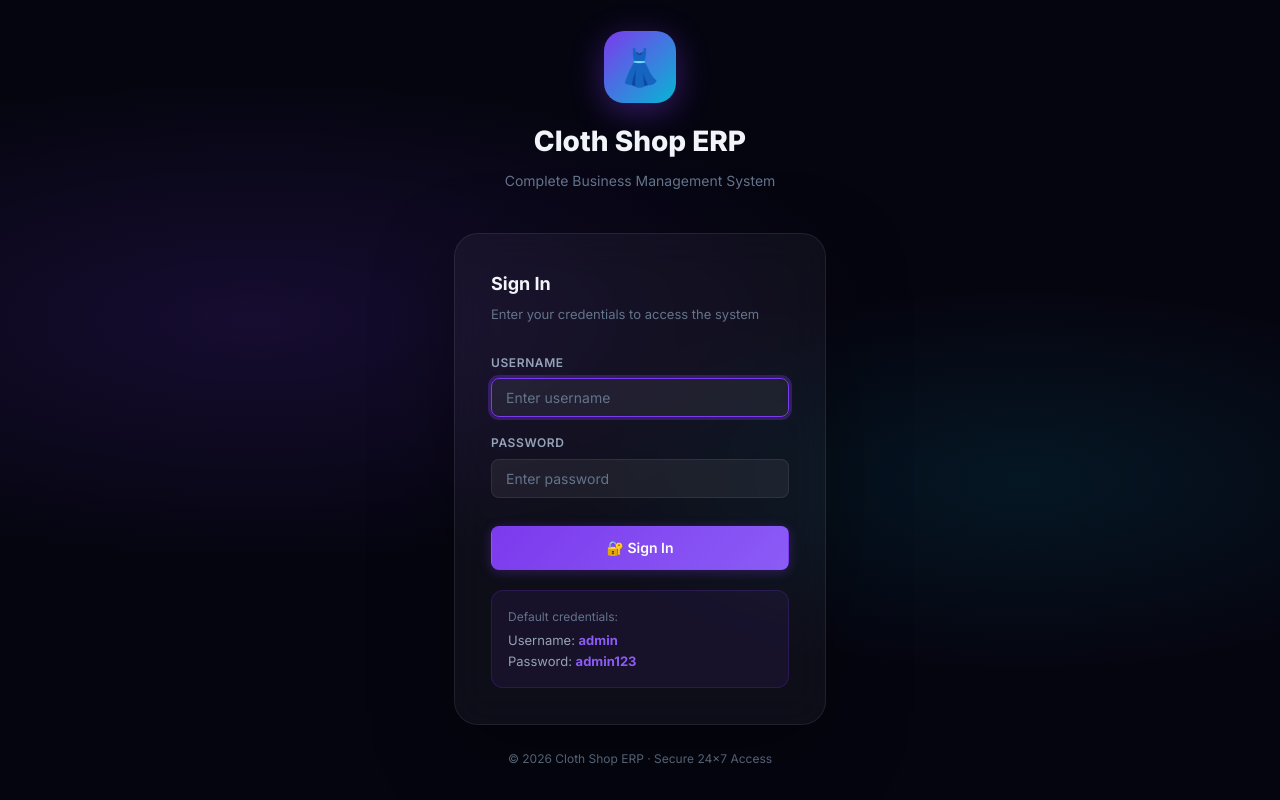
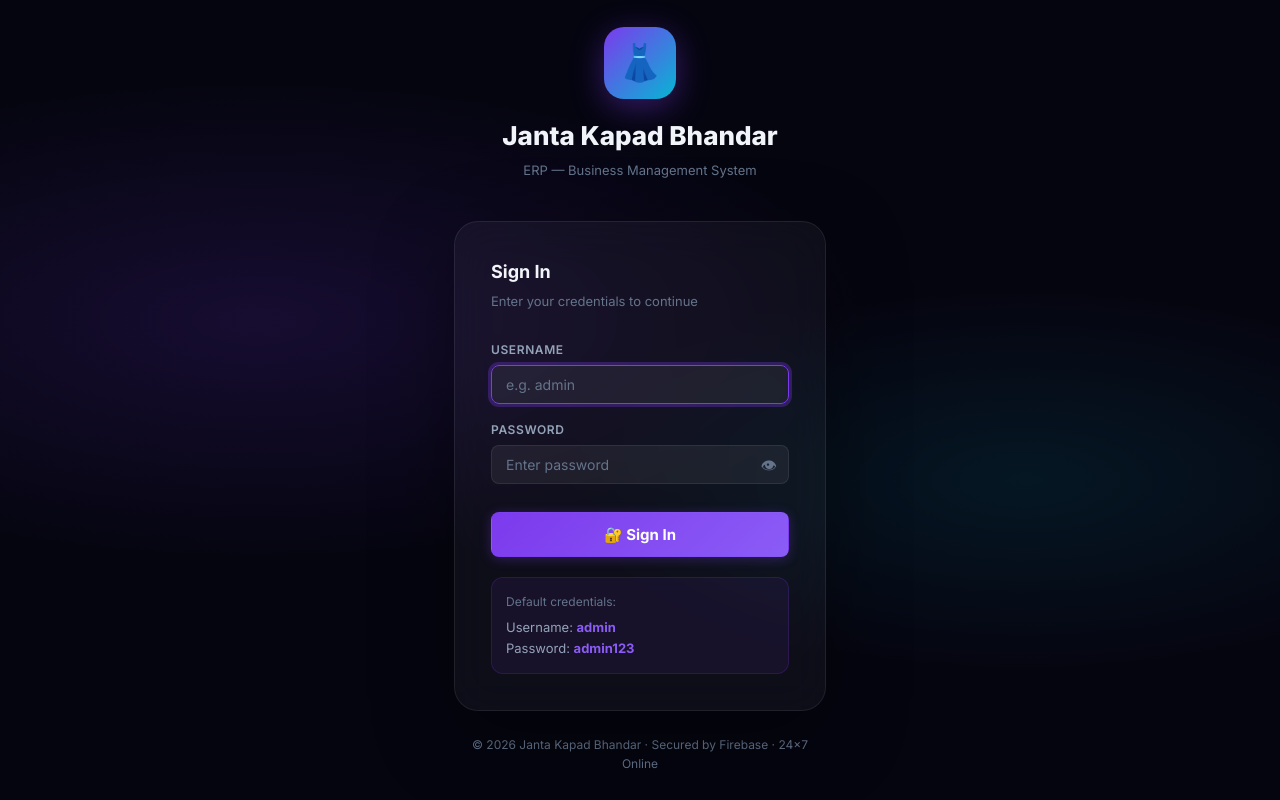
Before and after one commit to Sankalp113/shop-erp, a React (Vite) app in the folder client/: page /shop-erp/login in a window 1280 px wide. Built offline with nearby package versions, Linux system fonts and the light colour scheme; no server answers.

Commit message:
Fix login: plain username field, no-cache headers, shop branding

```diff
--- a/client/index.html
+++ b/client/index.html
@@ -3,9 +3,12 @@
   <head>
     <meta charset="UTF-8" />
     <link rel="icon" type="image/svg+xml" href="/logo.svg" />
+    <meta http-equiv="Cache-Control" content="no-cache, no-store, must-revalidate" />
+    <meta http-equiv="Pragma" content="no-cache" />
+    <meta http-equiv="Expires" content="0" />
     <meta name="viewport" content="width=device-width, initial-scale=1.0" />
-    <meta name="description" content="Cloth Shop Management System - Complete ERP for your textile business" />
-    <title>Cloth Shop ERP</title>
+    <meta name="description" content="Janta Kapad Bhandar ERP - Complete Business Management System" />
+    <title>Janta Kapad Bhandar ERP</title>
     <link rel="preconnect" href="https://fonts.googleapis.com" />
     <link rel="preconnect" href="https://fonts.gstatic.com" crossorigin />
     <link href="https://fonts.googleapis.com/css2?family=Inter:wght@300;400;500;600;700;800&display=swap" rel="stylesheet" />
--- a/client/src/pages/Login.jsx
+++ b/client/src/pages/Login.jsx
@@ -9,6 +9,7 @@ export default function Login() {
   const [form, setForm] = useState({ username: '', password: '' })
   const [loading, setLoading] = useState(false)
   const [error, setError] = useState('')
+  const [showPwd, setShowPwd] = useState(false)
 
   async function handleSubmit(e) {
     e.preventDefault()
@@ -19,7 +20,7 @@ export default function Login() {
       toast.success('Welcome back!')
       navigate('/')
     } catch (err) {
-      setError(err.message || 'Login failed. Check your credentials.')
+      setError('Invalid username or password. Please try again.')
     } finally {
       setLoading(false)
     }
@@ -35,17 +36,13 @@ export default function Login() {
       position: 'relative',
       overflow: 'hidden',
     }}>
-      {/* Animated background */}
+      {/* Background glow */}
       <div style={{
         position: 'absolute', inset: 0, pointerEvents: 'none',
         background: 'radial-gradient(ellipse 80% 50% at 20% 40%, rgba(124,58,237,0.15) 0%, transparent 60%), radial-gradient(ellipse 60% 40% at 80% 60%, rgba(6,182,212,0.1) 0%, transparent 60%)',
       }} />
 
-      <div style={{
-        width: '100%', maxWidth: 420,
-        padding: '0 24px',
-        position: 'relative', zIndex: 1,
-      }}>
+      <div style={{ width: '100%', maxWidth: 420, padding: '0 24px', position: 'relative', zIndex: 1 }}>
         {/* Logo */}
         <div style={{ textAlign: 'center', marginBottom: 40 }}>
           <div style={{
@@ -55,24 +52,21 @@ export default function Login() {
             justifyContent: 'center', fontSize: 36,
             boxShadow: '0 8px 32px rgba(124,58,237,0.4)',
           }}>👗</div>
-          <h1 style={{ fontSize: 28, fontWeight: 800, color: 'var(--text-primary)' }}>Cloth Shop ERP</h1>
-          <p style={{ color: 'var(--text-muted)', fontSize: 14, marginTop: 6 }}>
-            Complete Business Management System
-          </p>
+          <h1 style={{ fontSize: 26, fontWeight: 800, color: 'var(--text-primary)' }}>Janta Kapad Bhandar</h1>
+          <p style={{ color: 'var(--text-muted)', fontSize: 13, marginTop: 4 }}>ERP — Business Management System</p>
         </div>
 
         {/* Card */}
         <div style={{
           background: 'rgba(255,255,255,0.04)',
           border: '1px solid rgba(255,255,255,0.08)',
-          borderRadius: 24,
-          padding: 36,
+          borderRadius: 24, padding: 36,
           backdropFilter: 'blur(20px)',
           boxShadow: '0 24px 80px rgba(0,0,0,0.4)',
         }}>
-          <h2 style={{ fontSize: 18, fontWeight: 700, marginBottom: 6 }}>Sign In</h2>
+          <h2 style={{ fontSize: 18, fontWeight: 700, marginBottom: 4 }}>Sign In</h2>
           <p style={{ color: 'var(--text-muted)', fontSize: 13, marginBottom: 28 }}>
-            Enter your credentials to access the system
+            Enter your credentials to continue
           </p>
 
           {error && (
@@ -81,51 +75,73 @@ export default function Login() {
             </div>
           )}
 
-          <form onSubmit={handleSubmit}>
+          <form onSubmit={handleSubmit} autoComplete="on">
             <div className="form-group">
-              <label className="form-label">Username</label>
+              <label className="form-label">USERNAME</label>
               <input
+                id="username"
+                name="username"
                 className="form-control"
                 type="text"
-                placeholder="Enter username"
+                placeholder="e.g. admin"
                 value={form.username}
                 onChange={e => setForm(p => ({ ...p, username: e.target.value }))}
                 autoFocus
                 autoComplete="username"
+                required
               />
             </div>
 
-            <div className="form-group" style={{ marginBottom: 28 }}>
-              <label className="form-label">Password</label>
+            <div className="form-group" style={{ marginBottom: 28, position: 'relative' }}>
+              <label className="form-label">PASSWORD</label>
               <input
+                id="password"
+                name="password"
                 className="form-control"
-                type="password"
+                type={showPwd ? 'text' : 'password'}
                 placeholder="Enter password"
                 value={form.password}
                 onChange={e => setForm(p => ({ ...p, password: e.target.value }))}
                 autoComplete="current-password"
+                required
+                style={{ paddingRight: 44 }}
               />
+              <button
+                type="button"
+                onClick={() => setShowPwd(v => !v)}
+                style={{
+                  position: 'absolute', right: 12, top: 34, background: 'none',
+                  border: 'none', cursor: 'pointer', color: 'var(--text-muted)', fontSize: 16,
+                }}
+              >{showPwd ? '🙈' : '👁'}</button>
             </div>
 
             <button
               type="submit"
               className="btn btn-primary w-full"
               disabled={loading}
-              style={{ justifyContent: 'center', padding: '14px 24px', fontSize: 14 }}
+              style={{ justifyContent: 'center', padding: '14px 24px', fontSize: 15, fontWeight: 700 }}
             >
-              {loading ? <><span className="loading-spinner" style={{ width: 16, height: 16 }} /> Signing in...</> : '🔐 Sign In'}
+              {loading
+                ? <><span className="loading-spinner" style={{ width: 16, height: 16 }} /> Signing in...</>
+                : '🔐 Sign In'}
             </button>
           </form>
 
-          <div style={{ marginTop: 20, padding: 16, background: 'rgba(124,58,237,0.08)', borderRadius: 12, border: '1px solid rgba(124,58,237,0.2)' }}>
-            <p style={{ fontSize: 12, color: 'var(--text-muted)', marginBottom: 4 }}>Default credentials:</p>
-            <p style={{ fontSize: 13, color: 'var(--text-secondary)' }}>Username: <strong style={{ color: 'var(--primary-light)' }}>admin</strong></p>
-            <p style={{ fontSize: 13, color: 'var(--text-secondary)' }}>Password: <strong style={{ color: 'var(--primary-light)' }}>admin123</strong></p>
+          {/* Hint box */}
+          <div style={{ marginTop: 20, padding: 14, background: 'rgba(124,58,237,0.08)', borderRadius: 12, border: '1px solid rgba(124,58,237,0.2)' }}>
+            <p style={{ fontSize: 12, color: 'var(--text-muted)', marginBottom: 6 }}>Default credentials:</p>
+            <p style={{ fontSize: 13, color: 'var(--text-secondary)' }}>
+              Username: <strong style={{ color: 'var(--primary-light)' }}>admin</strong>
+            </p>
+            <p style={{ fontSize: 13, color: 'var(--text-secondary)' }}>
+              Password: <strong style={{ color: 'var(--primary-light)' }}>admin123</strong>
+            </p>
           </div>
         </div>
 
         <p style={{ textAlign: 'center', fontSize: 12, color: 'var(--text-muted)', marginTop: 24 }}>
-          © 2026 Cloth Shop ERP · Secure 24×7 Access
+          © 2026 Janta Kapad Bhandar · Secured by Firebase · 24×7 Online
         </p>
       </div>
     </div>
```
